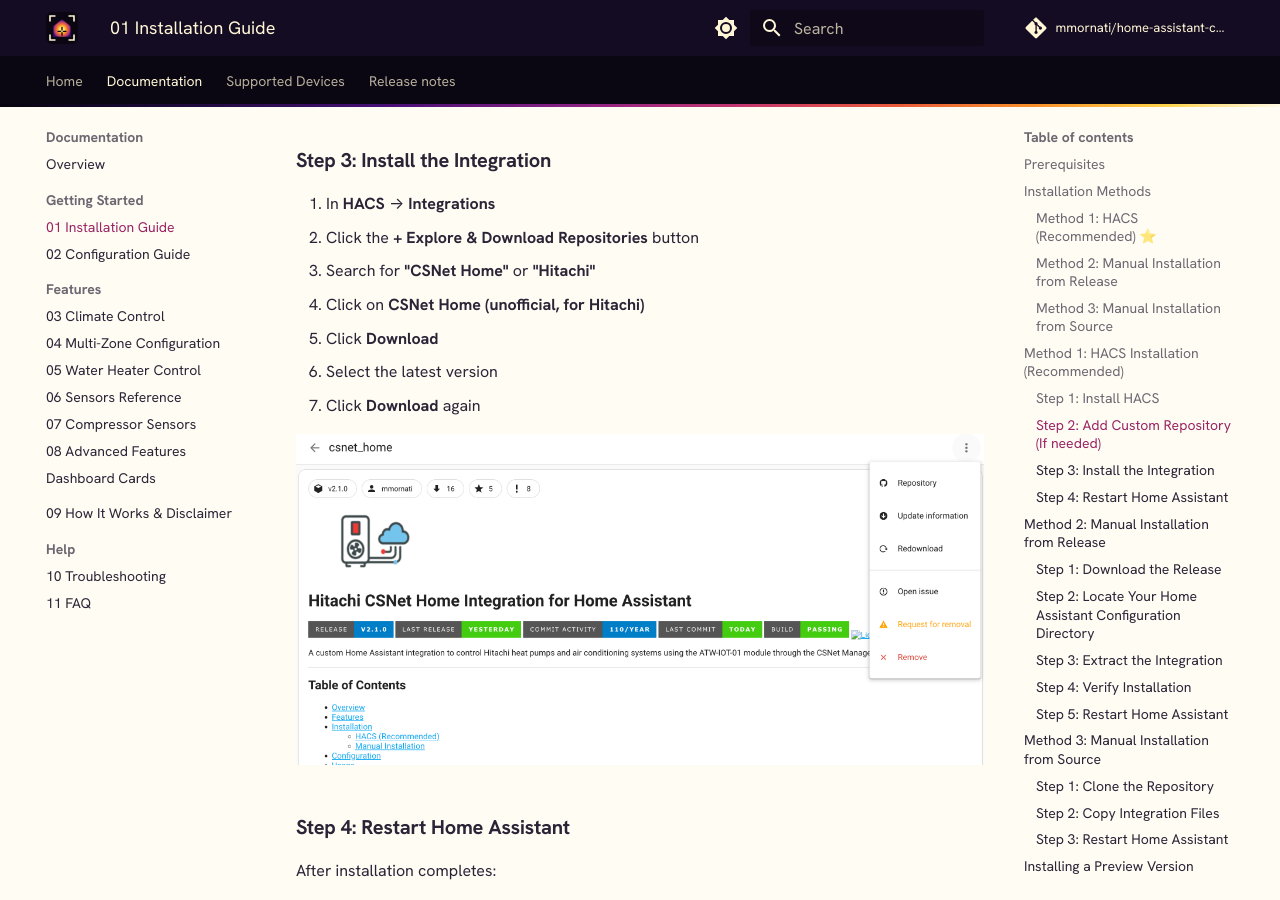
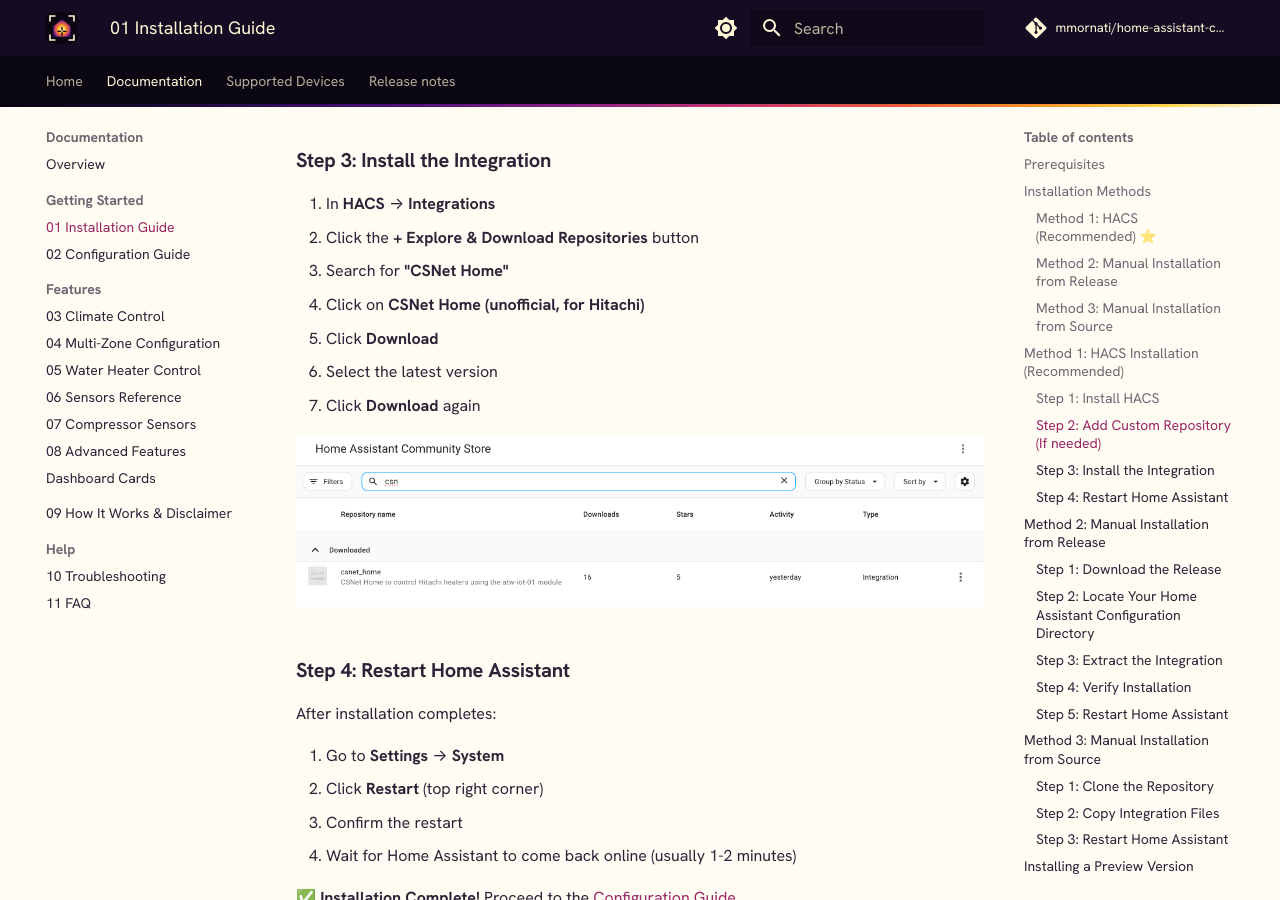
Before and after one commit to mmornati/home-assistant-csnet-home, an MkDocs documentation site: the page built from docs/wiki/Installation-Guide.md, in a window 1280 px wide and 900 px high, scrolled down 2634 px. Built offline with MkDocs 1.6.1 and Material for MkDocs 9.7.7, drawn with Linux system fonts in a browser that asks for light colours; some web fonts are replaced; comment, search, counter and statistics services are not loaded.

Commit message:
docs: remove screenshots showing the old name, search for CSNet (#257)
- Remove the Add Integration screenshot from the README and the HACS
  screenshot of the old README title; the HACS search screenshot now
  illustrates the HACS step it was taken from.
- Tell users to search for "CSNet" instead of "Hitachi".

```diff
--- a/docs/wiki/Installation-Guide.md
+++ b/docs/wiki/Installation-Guide.md
@@ -64,13 +64,13 @@ If you don't have HACS installed:
 
 1. In **HACS** → **Integrations**
 2. Click the **+ Explore & Download Repositories** button
-3. Search for **"CSNet Home"** or **"Hitachi"**
+3. Search for **"CSNet Home"**
 4. Click on **CSNet Home (unofficial, for Hitachi)**
 5. Click **Download**
 6. Select the latest version
 7. Click **Download** again
 
-![HACS integration search and install](../images/search_install.png)
+![HACS search showing the csnet_home repository](../images/integration_search.png)
 
 ### Step 4: Restart Home Assistant
 
@@ -265,10 +265,8 @@ After restarting, verify the integration is properly installed:
 
 1. Go to **Settings** → **Devices & Services**
 2. Click **+ Add Integration**
-3. Search for **"Hitachi"**
+3. Search for **"CSNet"**
 4. You should see **"CSNet Home (unofficial, for Hitachi)"** in the results
-
-![integration search showing CSNet Home (unofficial, for Hitachi)](../images/integration_search.png)
 
 If you see the integration in search results, installation was successful! 🎉
 
```
Also changed, not shown: README.md (+2 -4 lines), docs/release-notes.md (+1 -1 lines), docs/wiki/Configuration-Guide.md (+1 -3 lines), docs/images/add_integration.png (deleted), docs/images/search_install.png (deleted).
